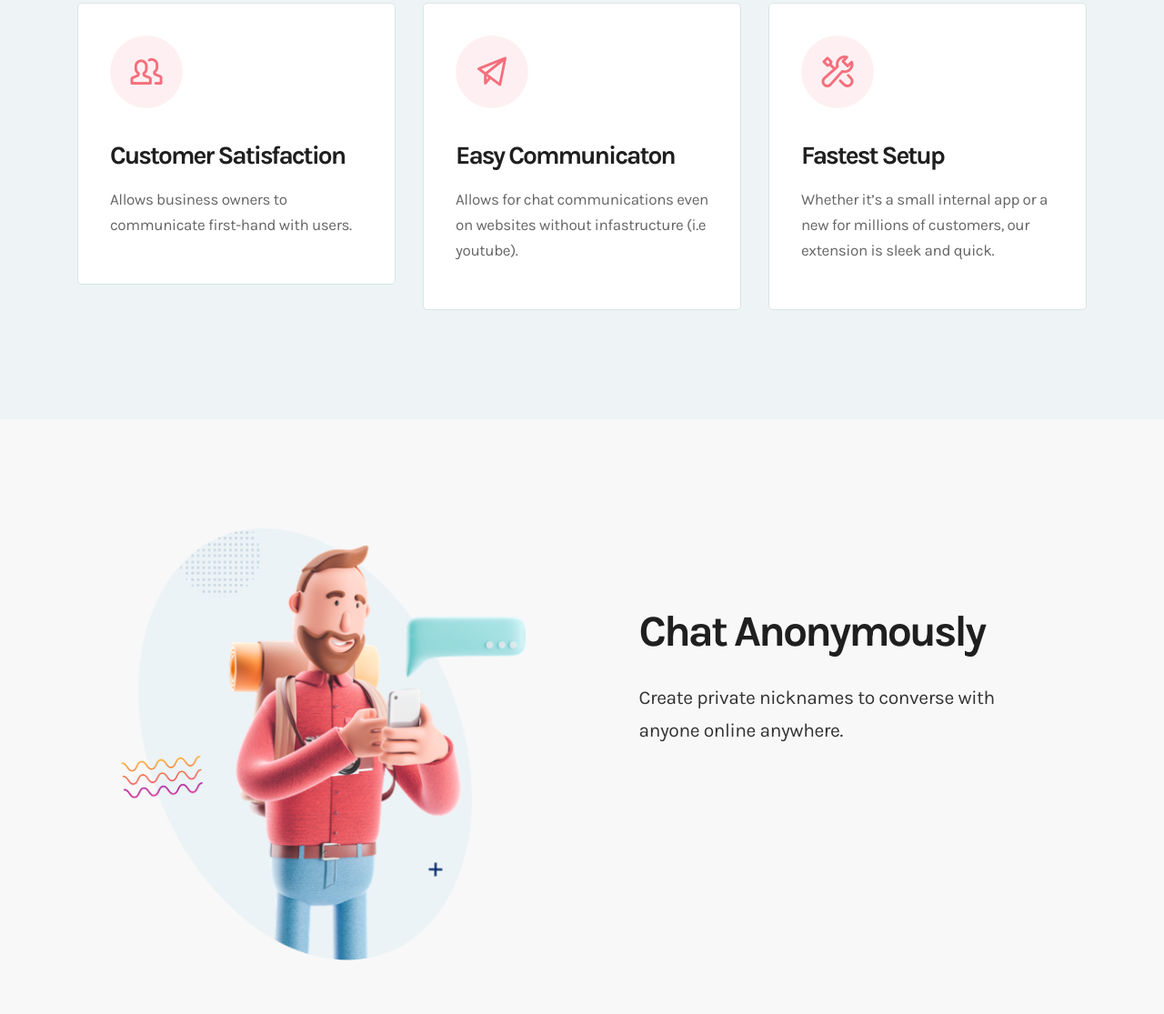
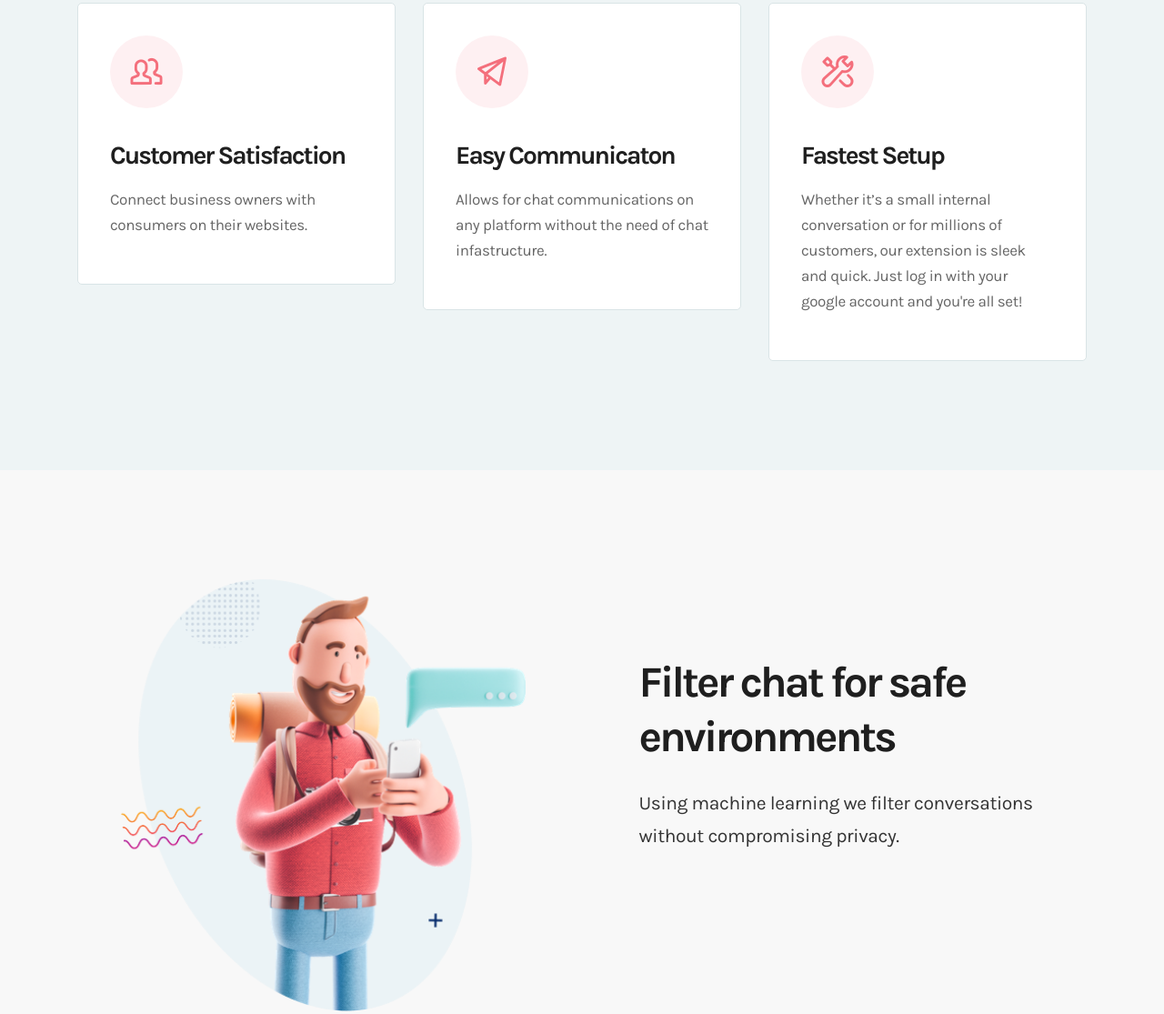
Before and after one commit to IyvanC/CafeteriaLanding, a plain HTML site: page index.html in a window 1280 px wide. Shown: the part 961-2076 px from the top of the page at 91% size. Drawn offline with Linux system fonts and the light colour scheme.

Commit message:
changes for demo

```diff
--- a/index.html
+++ b/index.html
@@ -81,7 +81,7 @@
                       </div>
                       <div class="card-content">
                           <h3>Customer Satisfaction</h3>
-                          <p>Allows business owners to communicate first-hand with users.</p>
+                          <p>Connect business owners with consumers on their websites.</p>
 
                       </div>
                   </div>
@@ -93,7 +93,7 @@
                       </div>
                       <div class="card-content">
                           <h3>Easy Communicaton</h3>
-                          <p>Allows for chat communications even on websites without infastructure (i.e youtube).</p>
+                          <p>Allows for chat communications on any platform without the need of chat infastructure.</p>
 
                       </div>
                   </div>
@@ -105,7 +105,7 @@
                       </div>
                       <div class="card-content">
                           <h3>Fastest Setup</h3>
-                          <p>Whether it’s a small internal app or a new for millions of customers, our extension is sleek and quick.</p>
+                          <p>Whether it’s a small internal conversation or for millions of customers, our extension is sleek and quick. Just log in with your google account and you're all set!</p>
 
                       </div>
                   </div>
@@ -127,9 +127,9 @@
 
                 <div class="col-xl-5 offset-xl-1 col-sm-6">
                     <div class="content-right-content">
-                        <h2>Chat Anonymously</h2>
+                        <h2>Filter chat for safe environments</h2>
                         <p>
-                            Create private nicknames to converse with anyone online anywhere.
+                            Using machine learning we filter conversations without compromising privacy.
                         </p>
 
                     </div>
@@ -149,7 +149,7 @@
                     <div class="content-left-content">
                         <h2>Make Friends Easily</h2>
                         <p>
-                            Connect with anyone anywhere with the click of an extension to make friends with similar interests.
+                            Connect with others safely online with similar interests!
                         </p>
                         <ul class="content-list">
                             <li>
@@ -182,9 +182,9 @@
                 </div>
                 <div class="col-xl-5  offset-xl-1 col-lg-6 col-md-7 col-sm-6 ">
                     <div class="content-left-content">
-                        <h2>Increase Customer Support Productivity</h2>
+                        <h2>Increase Engagement with </h2>
                         <p>
-                            Communicate with customers on your domain immediately without having to pay for a developer to create a chat infastructure.
+                            Communicate with visitors directly without having to pay for a developer to create a chat infastructure.
                         </p>
 
                     </div>
```
